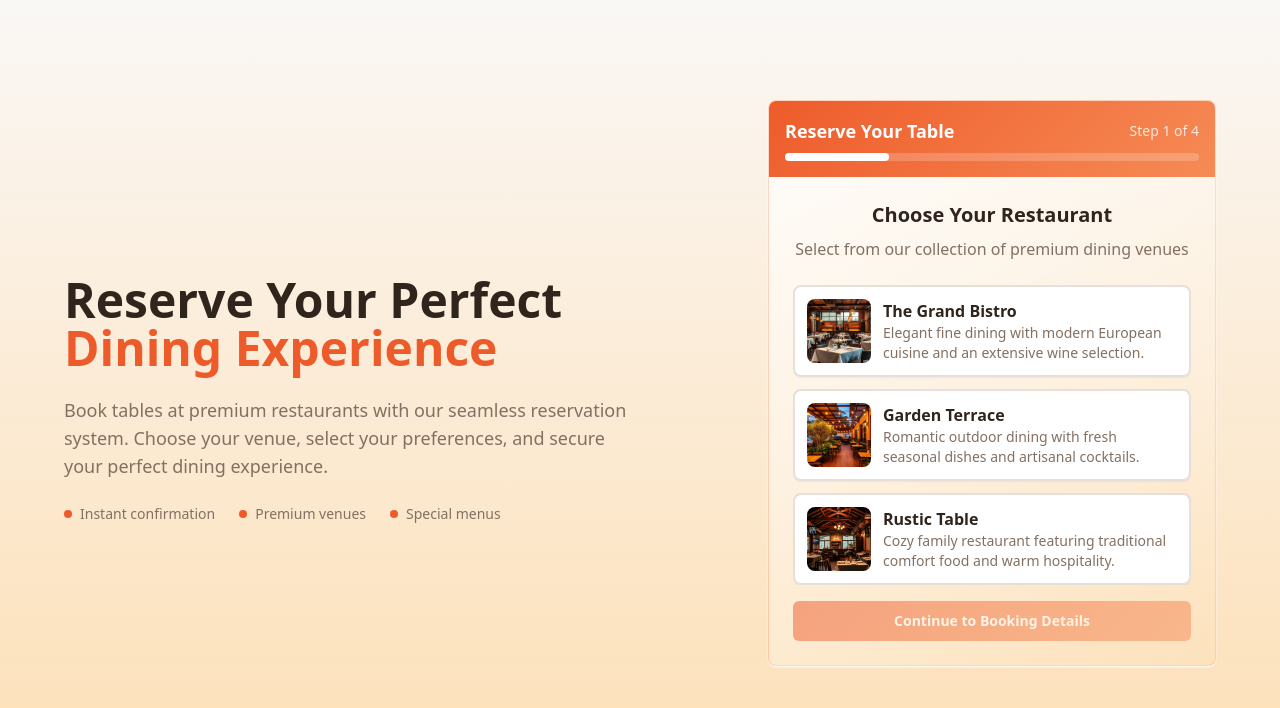
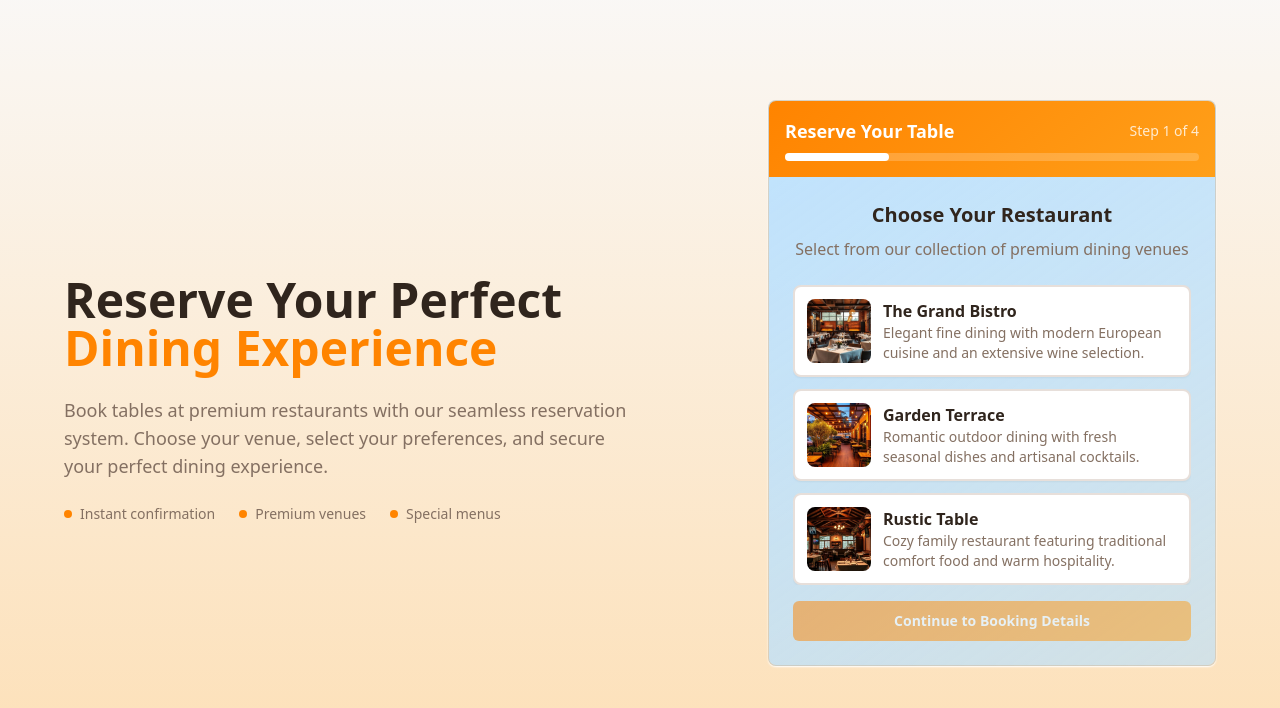
Before and after one commit to andrydeen/dine-time-widget-booker, a React (Vite) app: page / in a window 1280 px wide. Shown: the top 708 px of the page. Built offline with nearby package versions, Linux system fonts and the light colour scheme.

Commit message:
Refactor: Update colors for borders and buttons
Updated border colors to FF8502 and widget background to B9E1FF.

```diff
--- a/src/index.css
+++ b/src/index.css
@@ -38,16 +38,17 @@ All colors MUST be HSL.
     --ring: 15 85% 55%;
 
     /* Restaurant-themed colors */
-    --warm-orange: 15 85% 55%;
-    --warm-orange-light: 20 90% 65%;
+    --warm-orange: 31 100% 50%;
+    --warm-orange-light: 35 100% 55%;
     --warm-brown: 25 40% 35%;
     --cream: 35 95% 85%;
     --sage: 85 25% 65%;
+    --widget-bg: 206 100% 86%;
 
     /* Gradients */
     --gradient-warm: linear-gradient(135deg, hsl(var(--warm-orange)), hsl(var(--warm-orange-light)));
     --gradient-subtle: linear-gradient(180deg, hsl(var(--background)), hsl(var(--accent)));
-    --gradient-card: linear-gradient(145deg, hsl(0 0% 100% / 0.8), hsl(var(--accent) / 0.3));
+    --gradient-card: linear-gradient(145deg, hsl(var(--widget-bg) / 0.9), hsl(var(--widget-bg) / 0.6));
 
     /* Shadows */
     --shadow-warm: 0 10px 30px -10px hsl(var(--warm-orange) / 0.3);
```
